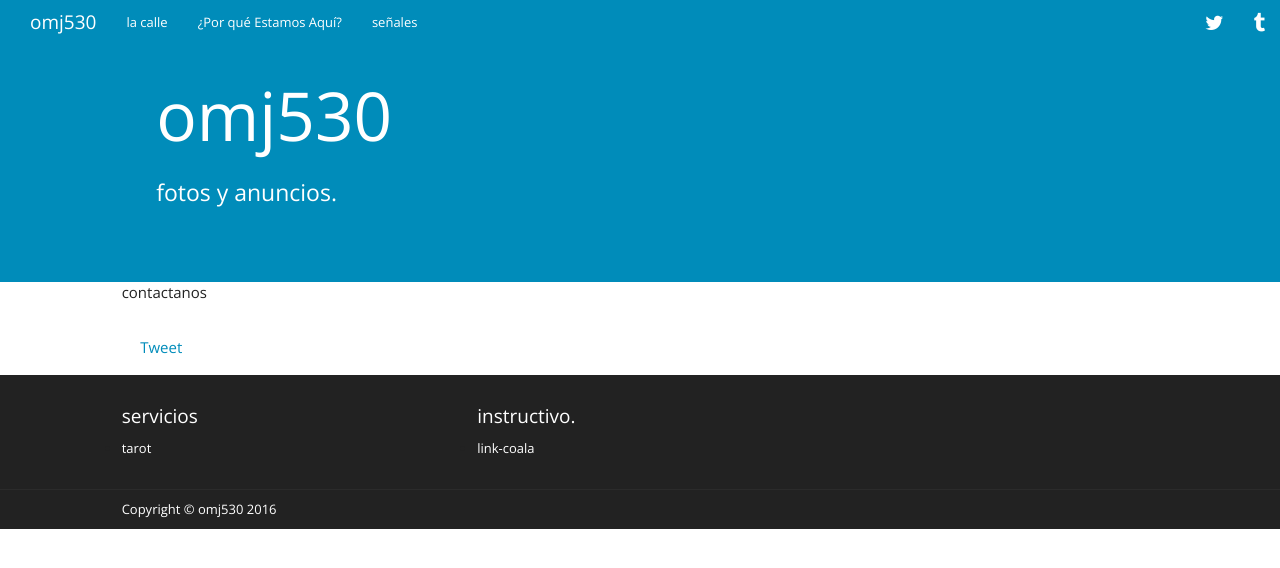
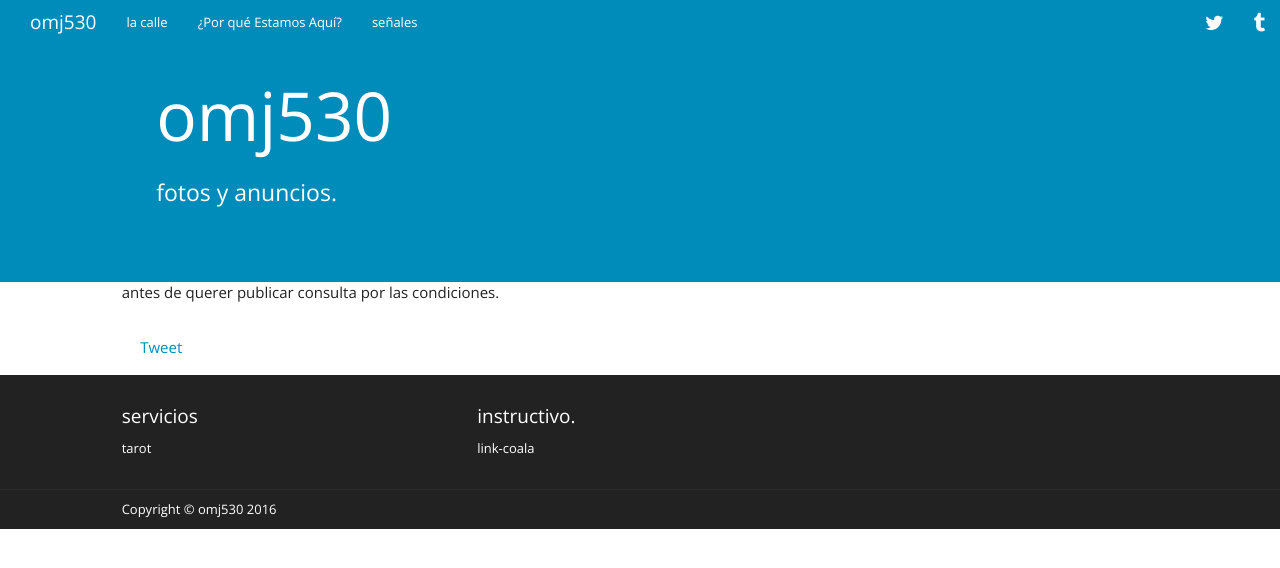
Before and after one commit to link-coala/omj530, a Jekyll site: the page built from index.html, in a window 1280 px wide. Shown: the top 568 px of the page. Built offline with Jekyll 4.4.1, drawn with Linux system fonts in a browser that asks for light colours; nearby versions of some CDN libraries; some web fonts are replaced; comment, search, counter and statistics services are not loaded.

Commit message:
Update index.html

```diff
--- a/index.html
+++ b/index.html
@@ -9,7 +9,7 @@ index: true
             <div class="col-md-7">
               <!-- Blog Post Links -->
 
-              <p>contactanos</p>
+              <p>antes de querer publicar consulta por las condiciones.</p>
               <!-- End Blog Post Links -->
             </div>
             <!-- SideBar -->
```
